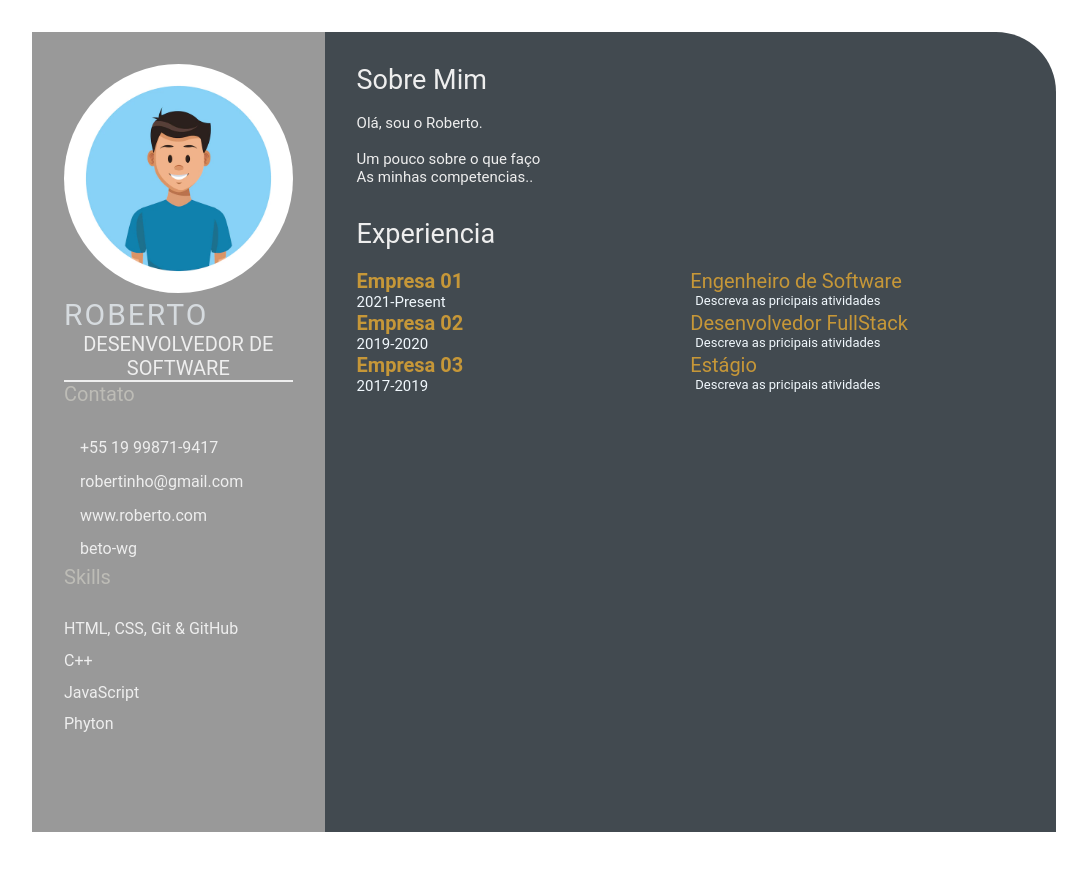
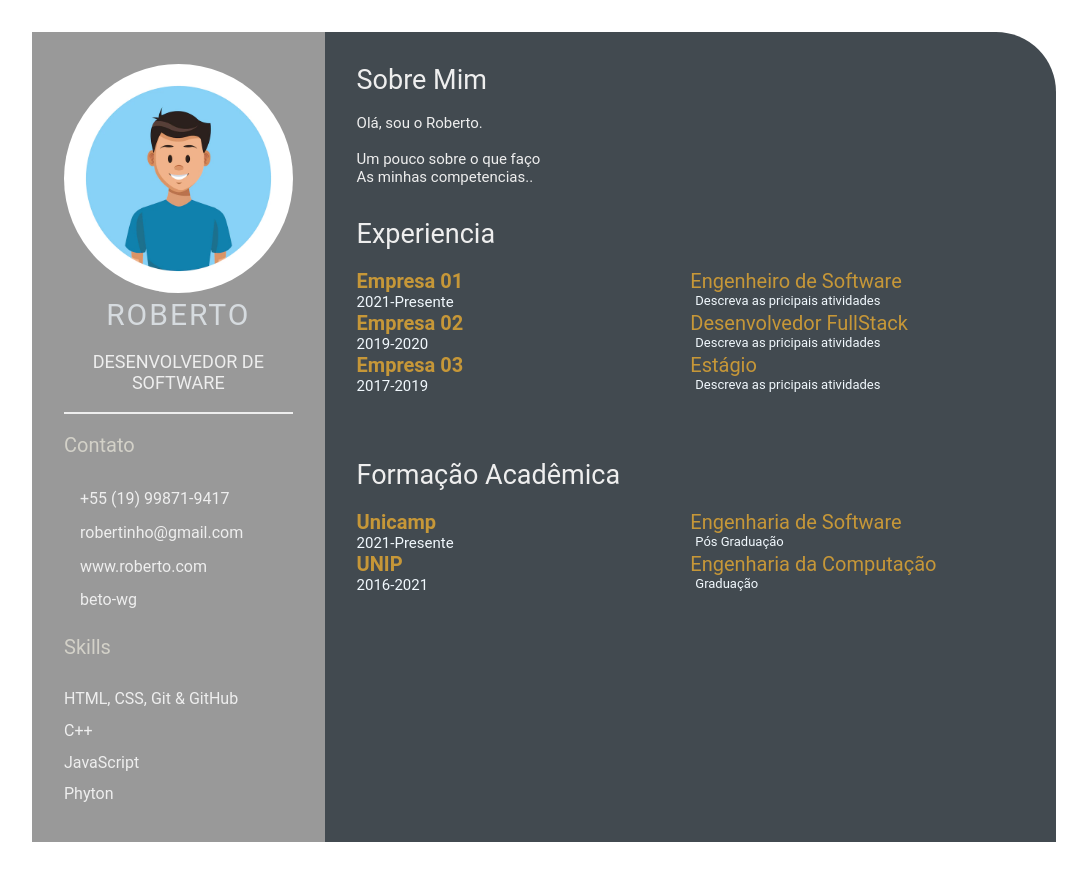
Before and after one commit to gabriel-gss/dev-week-ebac.github.io, a plain HTML site: page index.html in a window 1280 px wide. Shown: the whole page, without its empty margins (96-1183 px from the left). Drawn offline with Linux system fonts and the light colour scheme.

Commit message:
formaçao academica adicionada (#5)

```diff
--- a/index.html
+++ b/index.html
@@ -19,15 +19,15 @@
                 <div class="profile">
                     <img class="profile-image" src="img/profile-image.jpg" alt="Profile image">
                     <p class="name">Roberto</p>
-                    <p class="profession">Desenvolvedor de Software</p>
+                    <br><p class="profession">Desenvolvedor de Software</p><br>
                 </div>
                 <div class="contact-info">
-                    <p class="left-title">Contato</p>
+                    <br><p class="left-title">Contato</p>
                     <ul>
-                        <li> <i class="fa fa-phone"></i>+55 19 99871-9417</li>
+                        <li> <i class="fa fa-phone"></i>+55 (19) 99871-9417</li>
                         <li> <i class="fa fa-envelope"></i>robertinho@gmail.com</li>
                         <li> <i class="fa fa-globe"></i>www.roberto.com</li>
-                        <li> <i class="fa fa-github"></i>beto-wg</li>
+                        <li> <i class="fa fa-github"></i>beto-wg</li><br>
                     </ul>
                 </div>
                 <div class="skills">
@@ -52,6 +52,7 @@
 
         <section class="right-section">
             <div class="right-section-contents">
+
                 <section class="about gap">
                     <div class="right-title">Sobre Mim</div>
                     <p class="about-me-contents">
@@ -67,7 +68,7 @@
                     <div class="experience-contents">
                         <div class="exp-left">
                             <p class="exp-company-name">Empresa 01</p>
-                            <p class="exp-time-period">2021-Present</p>
+                            <p class="exp-time-period">2021-Presente</p>
                         </div>
                         <div class="exp-right">
                             <p class="exp-position">Engenheiro de Software</p>
@@ -90,11 +91,34 @@
                             <p class="exp-desc">Descreva as pricipais atividades</p>
                         </div>
                     </div>
+                </section>
 
+                <section class="education gap">
+                    <div class="right-title">Formação Acadêmica</div>
+                    <br>
+                    <div class="education-contents">
+                        <div class="education-left">
+                            <p class="education-school-name">Unicamp</p>
+                            <p class="educationp-time-period">2021-Presente</p>
+                        </div>
+                        <div class="education-right">
+                            <p class="education-subject">Engenharia de Software</p>
+                            <p class="education-desc">Pós Graduação</p>
+                        </div>
+                        <div class="education-left">
+                            <p class="education-school-name">UNIP</p>
+                            <p class="educationp-time-period">2016-2021</p>
+                        </div>
+                        <div class="education-right">
+                            <p class="education-subject">Engenharia da Computação</p>
+                            <p class="education-desc">Graduação</p>
+                        </div>
+
+                    </div>
                 </section>
             </div>
         </section>
-
     </main>
 </body>
+
 </html>
--- a/style.css
+++ b/style.css
@@ -46,18 +46,19 @@
     font-size: 30px;
     letter-spacing: 2px;
     text-transform: uppercase;
+    text-align: center;
 }
 
 .profession {
     color: #eeeeee;
-    font-size: 20px;
+    font-size: 18px;
     text-transform: uppercase;
     text-align: center;
 }
 
 /* .contact-info { border-bottom: 2px solid #1B2631; } */
 .left-title {
-    color: #bebdb7f5;
+    color: #d5d3caf5;
     font-size: 20px;
 }
 
```
Also changed, not shown: img/profile-image.jpeg (deleted), 1 other file.
